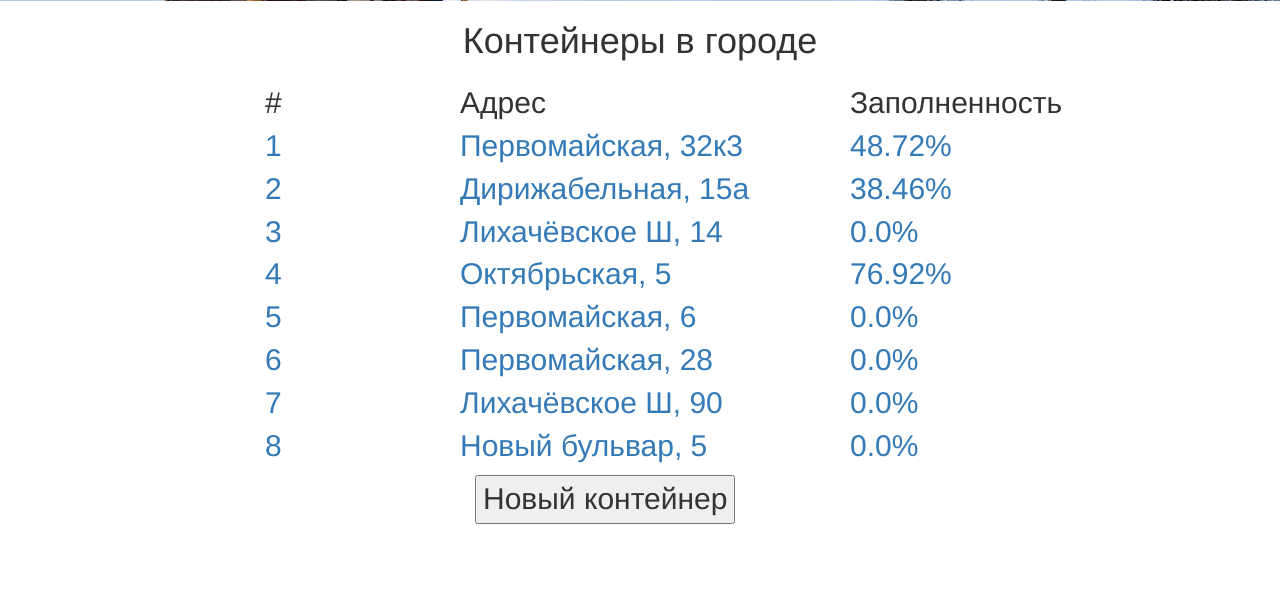
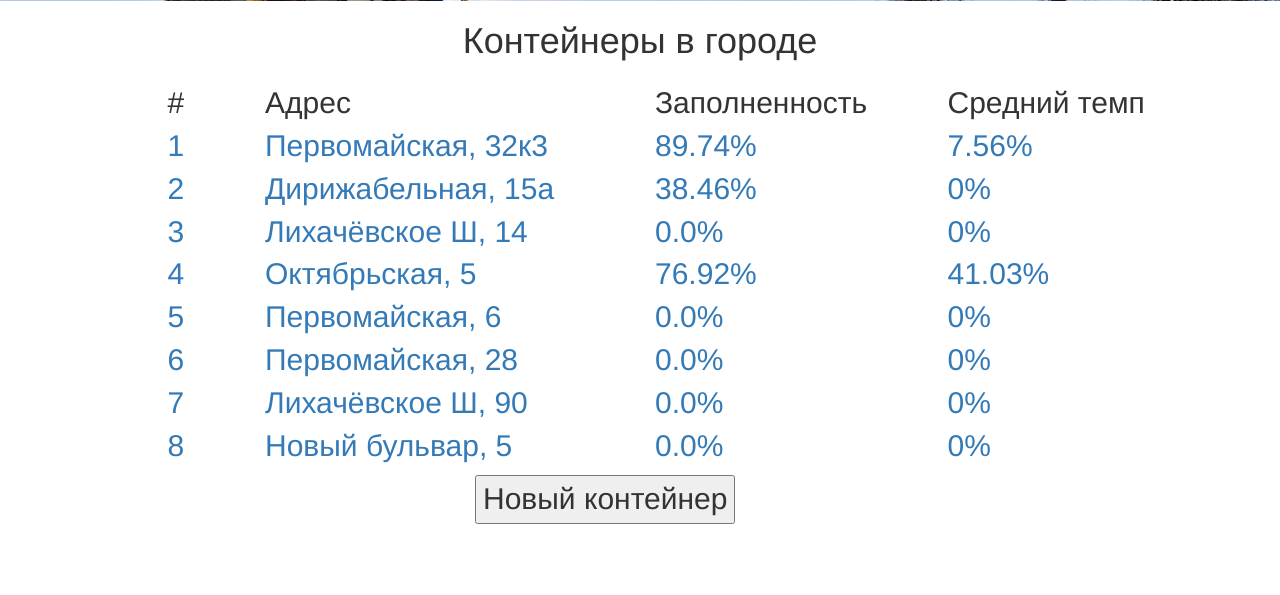
Before and after one commit to NikitaNikishkin292/Recycle, a Django app: page /control_measure/ in a window 1280 px wide. Shown: the part 551-1146 px from the top of the page. Run offline with Django 3.2, Linux system fonts and the light colour scheme; data comes from the database, SQL or seed files in the repository; both versions use the stored data as it was after the commit; some libraries are stand-ins or nearby versions.

Commit message:
pace in percantage

```diff
--- a/recycle/control_measure/admin.py
+++ b/recycle/control_measure/admin.py
@@ -5,6 +5,7 @@ from .models import Measurement, Event, Bin
 
 class MeasurementInline(admin.TabularInline):
 	model = Measurement
+	ordering = ('-measurement_date',)
 	extra = 0
 
 class EventInline(admin.TabularInline):
--- a/recycle/control_measure/models.py
+++ b/recycle/control_measure/models.py
@@ -1,5 +1,6 @@
 from django.db import models
 from decimal import*
+import decimal
 # Create your models here.
 
 class Bin(models.Model):
@@ -11,22 +12,44 @@ class Bin(models.Model):
 	#bin_pace = models.DecimalField(max_digits = 4, decimal_places = 2)
 	def __str__(self):
 		return str(self.bin_adress)
-	#возвращает последнее измерениие
+	#возвращает самое новое измерение
 	def bin_get_last_fill(self):
 		if self.measurement_set.count():
-			return self.measurement_set.last().measurement_get_percentage()
+			return self.measurement_set.order_by('measurement_date').last().measurement_get_percentage()
 		else:
 			return 0.
+	#возвращает число контейнеров
 	def bin_get_number(self):
 		return Bin.objects.count()
+	#возвращает 5 последних измерений
 	def bin_get_last_five_measurements(self):
 		result = self.measurement_set.all().order_by('-measurement_date')[:5]
 		return result
+	#считает средний темп заполняемости за всё время в процентах
+	def bin_get_fill_pace_percentage(self):
+		count = 0
+		summa = 0.
+		bin_measurement_set = self.measurement_set.all().order_by('measurement_date')
+		measurement = bin_measurement_set.first()
+		for next_measurement in bin_measurement_set[1:]:
+			if next_measurement.measurement_cells_inside > measurement.measurement_cells_inside:
+				pace_per_period = (next_measurement.measurement_cells_inside - measurement.measurement_cells_inside) / next_measurement.measurement_cells_maximum
+				pace_per_day = pace_per_period / (next_measurement.measurement_date - measurement.measurement_date).days
+				pace_in_percentage = pace_per_day * 100
+				count = count + 1
+				summa = summa + float(pace_in_percentage)
+				measurement = next_measurement
+		if count:
+			return float("{0:.2f}".format(summa / count))
+		else:
+			return 0
+
+
 
 
 class Measurement(models.Model):
 	measurement_bin = models.ForeignKey(Bin)
-	measurement_date = models.DateField()
+	measurement_date = models.DateTimeField()
 	#число клеточек, соответствующее уровню заполненности контейнера
 	measurement_cells_inside = models.DecimalField(max_digits = 3, decimal_places = 1)
 	#максимально возможное число клеточек
--- a/recycle/control_measure/templates/control_measure/dashboard.html
+++ b/recycle/control_measure/templates/control_measure/dashboard.html
@@ -35,18 +35,20 @@
 	<h1> Контейнеры в городе </h1>
 	{% if bins_list %}
 		<div class="row">
-	    	<div class="col-xs-2"></div>
-	    	<div class="col-xs-2"> #</div>
+	    	<div class="col-xs-1"></div>
+	    	<div class="col-xs-1"> #</div>
 	    	<div class="col-xs-4">Адрес</div>
-	    	<div class="col-xs-4">Заполненность</div>
+	    	<div class="col-xs-3">Заполненность</div>
+	    	<div class="col-xs-3">Средний темп</div>
 	    </div>
 	    {% for bin in bins_list %}
 	    <a href="/control_measure/{{bin.bin_id}}/">
 		    <div class="row bin_info">
-		    	<div class="col-xs-2"></div>
-		    	<div class="col-xs-2">{{ bin.bin_id }}</div>
+		    	<div class="col-xs-1"></div>
+		    	<div class="col-xs-1">{{ bin.bin_id }}</div>
 		    	<div class="col-xs-4">{{ bin.bin_adress }}</div>
-		    	<div class="col-xs-4">{{ bin.bin_get_last_fill }}%</div>
+		    	<div class="col-xs-3">{{ bin.bin_get_last_fill }}%</div>
+		    	<div class="col-xs-3">{{ bin.bin_get_fill_pace_percentage }}%</div>
 		    </div>
 	    </a>
 	    {% endfor %}
--- a/recycle/control_measure/templates/control_measure/detail.html
+++ b/recycle/control_measure/templates/control_measure/detail.html
@@ -46,7 +46,7 @@
 		{%	for measurement in a_bin.bin_get_last_five_measurements %}
 			<div class="row">
 				<div class="col-xs-3"></div>
-				<div class="col-xs-3"> {{ measurement.measurement_date }} </div>
+				<div class="col-xs-3"> {{ measurement.measurement_date.date }} </div>
 				<div class="col-xs-3"> {{ measurement.measurement_get_percentage }}% </div>
 			</div>
 		{% endfor %}
```
Also changed, not shown: recycle/control_measure/migrations/0003_auto_20150605_0955.py (added), recycle/db.sqlite3.
